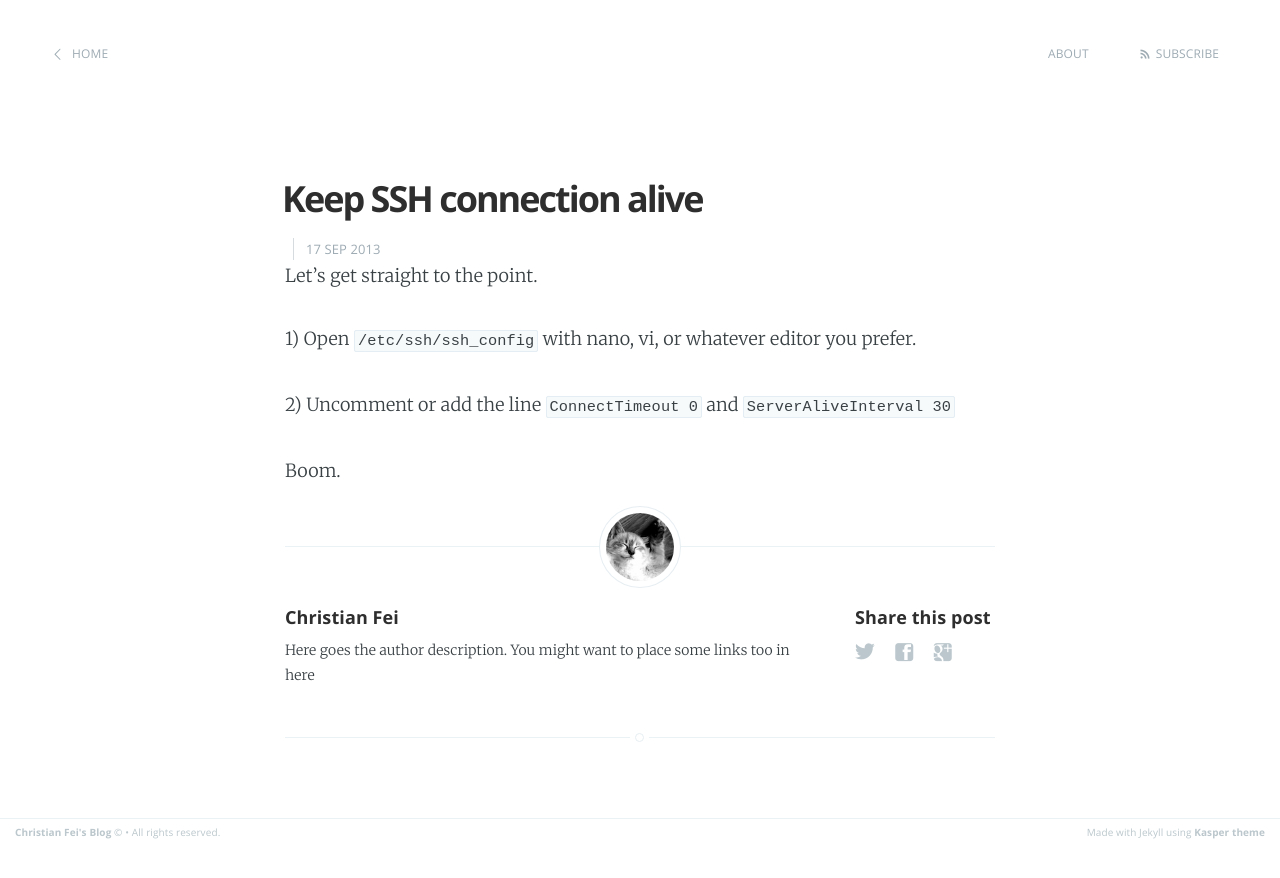
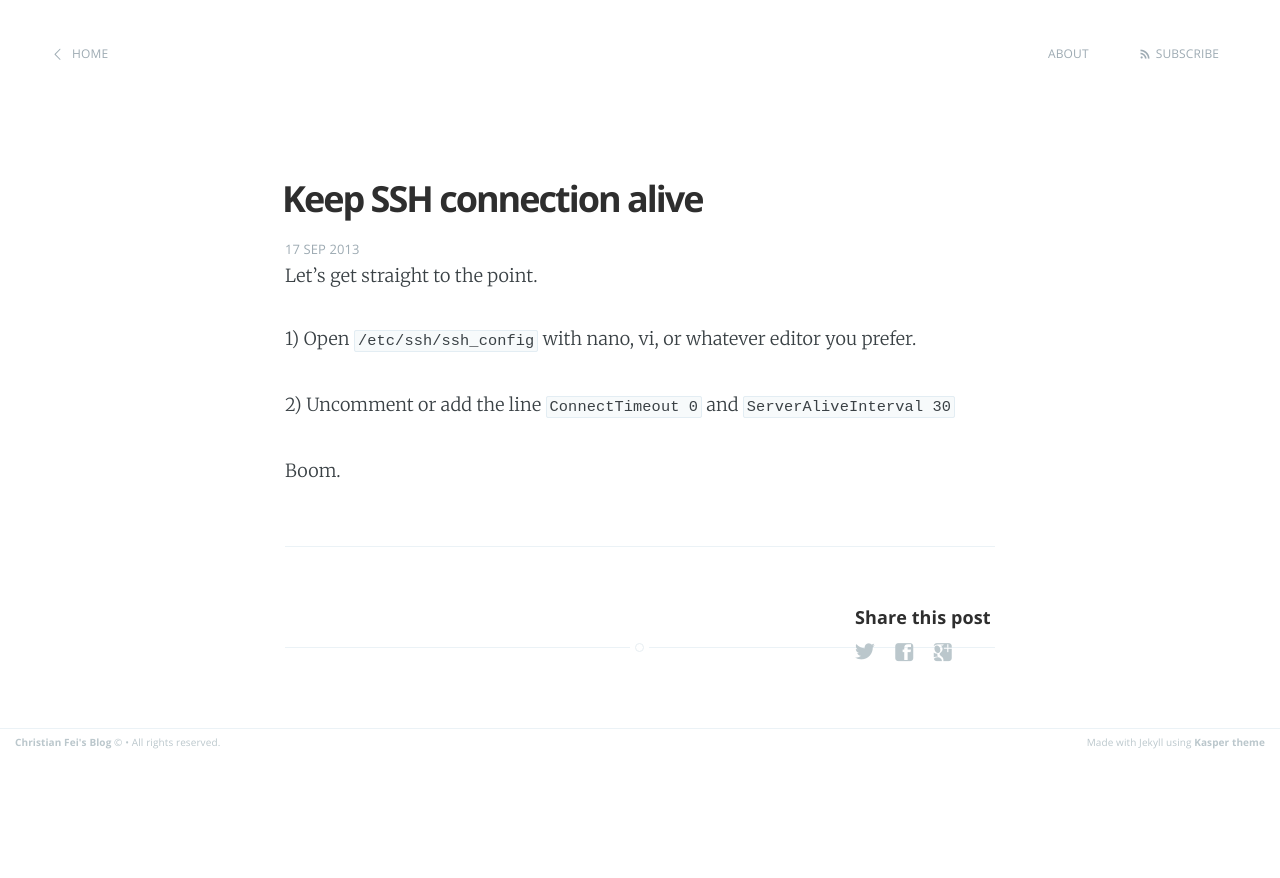
Before and after one commit to christian-fei/christian-fei.github.io-pandoc, a Jekyll site: the page built from _posts/2013-09-17-keep-ssh-connection-alive.md, in a window 1280 px wide. Shown: the top 878 px of the page. Built offline with Jekyll 4.4.1, drawn with Linux system fonts in a browser that asks for light colours; Markdown is read by kramdown in place of the engine named in the settings.

Commit message:
removed reference of author since it's my blog

```diff
--- a/_layouts/post.html
+++ b/_layouts/post.html
@@ -43,22 +43,6 @@ post_class: post-template
         {% endif %}
 
         <footer class="post-footer">
-            <!-- If we want to display author's name and bio -->
-            {% if site.author %}
-                <figure class="author-image">
-                    <a class="img" href="{{ site.baseurl }}" style="background-image: url(/assets/images/profile.png)">
-                    <span class="hidden">{{site.author}}'s Picture</span></a>
-                </figure>
-                <section class="author">
-                    <!-- Author Name -->
-                    <h4> {{ site.author }} </h4>
-                    <!-- Author Bio -->
-                    <p>
-                        Here goes the author description. You might want to place some links too in here
-                    </p>
-                </section>
-            {% endif %}
-
             <!-- Share links section -->
             {% include share.html %}
 
--- a/assets/css/screen.css
+++ b/assets/css/screen.css
@@ -797,9 +797,6 @@ body:not(.post-template) .post-title {
 
 .post-date {
     display: inline-block;
-    margin-left: 8px;
-    padding-left: 12px;
-    border-left: #d5dbde 1px solid;
     text-transform: uppercase;
     font-size: 1.3rem;
     white-space: nowrap;
```
Also changed, not shown: index.html (+0 -7 lines).
